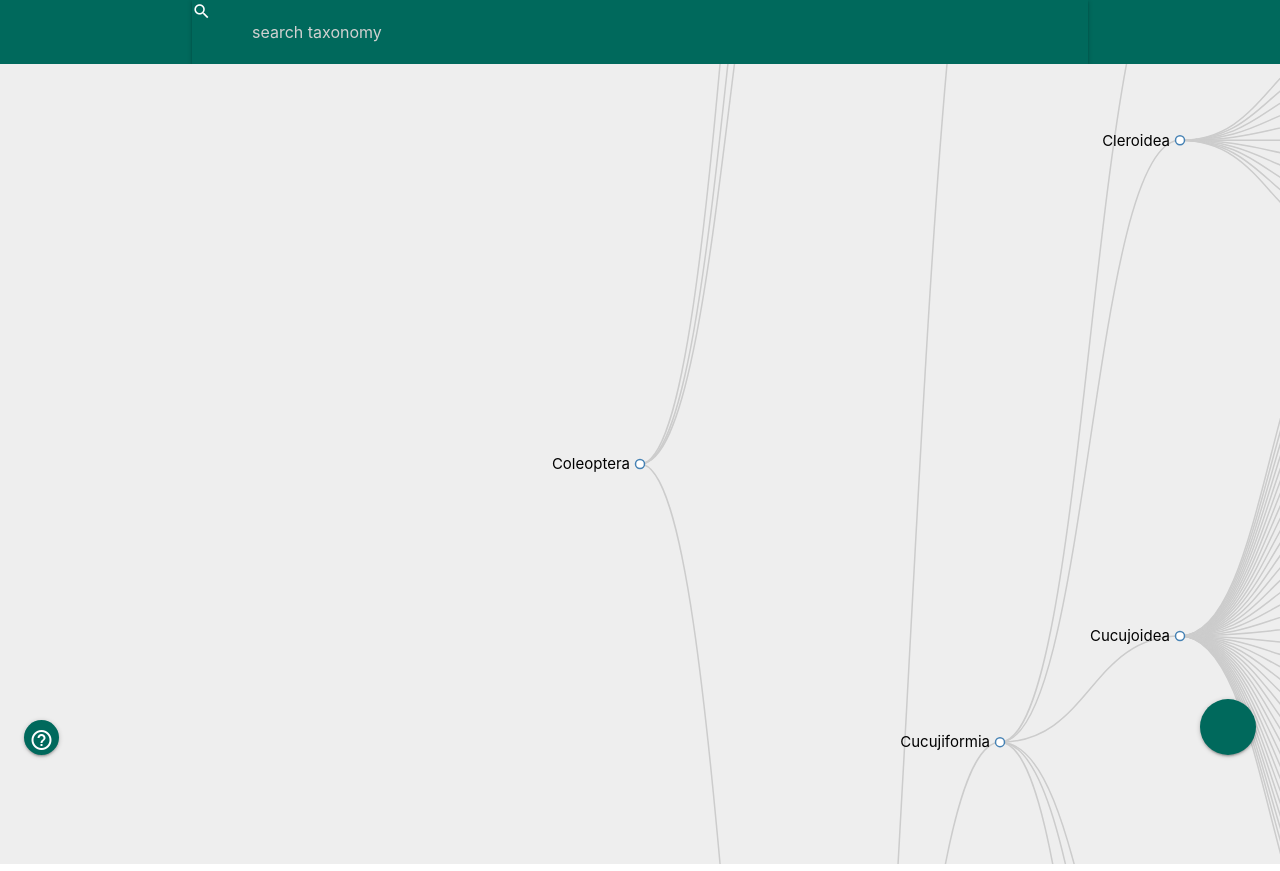
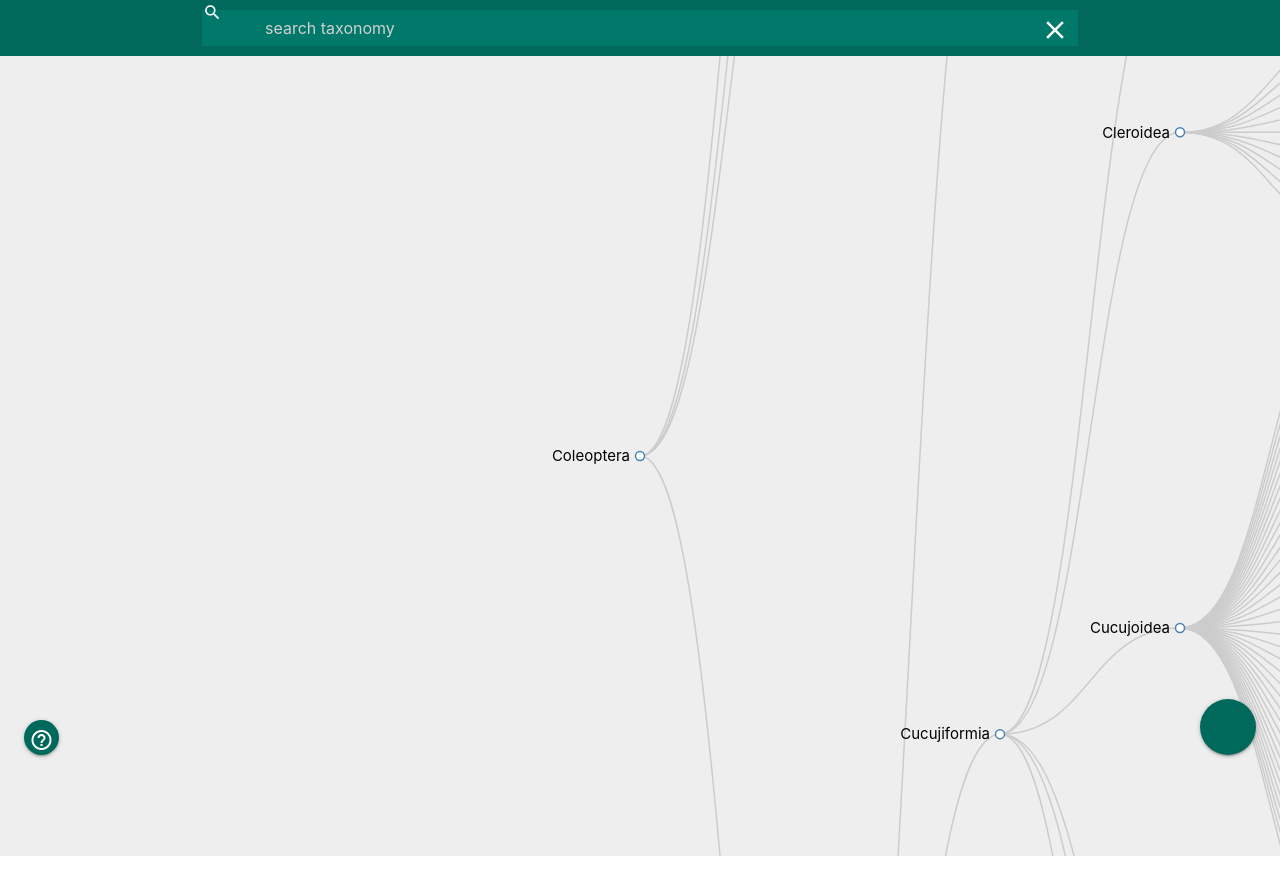
Before and after one commit to Treblesteph/beetlestree, a plain HTML site: page index.html in a window 1280 px wide. Drawn offline with nearby package versions, Linux system fonts and the light colour scheme.

Commit message:
Finishing off pretty search bar and starting help and info modal.

```diff
--- a/index.html
+++ b/index.html
@@ -2,7 +2,7 @@
 <html>
   <head>
     <meta charset="utf-8">
-    <link href="assets/favicon.png" rel="icon" type="image/png"/>
+    <link href="assets/beetlefav.png" rel="icon" type="image/png"/>
     <link href="styles/treestyle.css" rel="stylesheet" type="text/css">
     <link rel="stylesheet" href="https://cdnjs.cloudflare.com/ajax/libs/materialize/0.97.3/css/materialize.min.css">
     <link href="https://fonts.googleapis.com/icon?family=Material+Icons" rel="stylesheet">
@@ -16,36 +16,38 @@
   <body>
     <header class="teal darken-3">
       <div class="container">
-        <div class="nav-wrapper">
-          <nav class="teal darken-3">
+        <div class="nav-wrapper" id="search-outer-wrapper">
+          <nav class="teal darken-2 z-depth-1" id="search-inner-wrapper">
             <div class="nav-wrapper">
-              <form>
+              <form id="search-form">
                 <div class="input-field">
-                  <input id="search" placeholder="search taxonomy" type="search" required>
-                  <label for="search"><i class="material-icons">search</i></label>
+                  <input class="teal darken-2" id="search" placeholder="search taxonomy" type="search" required>
+                  <label for="search"><i class="material-icons" id="search-icon">search</i></label>
                   <i class="material-icons">close</i>
                 </div>
               </form>
             </div>
           </nav>
 
-          <a href="#!" class="btn-floating tooltipped waves-effect waves-circle waves-yellow teal darken-3"
+          <!-- Modal trigger -->
+          <a href="#modal1" class="btn-floating tooltipped waves-effect waves-circle modal-trigger waves-yellow teal darken-3"
              data-position="top" data-delay="50" data-tooltip="more info" style="position: absolute; bottom: 45px; left:24px;">
             <i class="material-icons">help_outline</i>
           </a>
 
+          <!-- Tree tools -->
           <div class="fixed-action-btn horizontal click-to-toggle" style="bottom: 45px; right: 24px;">
             <a class="btn-floating btn-large teal darken-3">
               <i class="large mdi-navigation-menu"></i>
             </a>
             <ul>
-              <li><a class="btn-floating tooltipped lime darken-2" data-position="top" data-delay="50" data-tooltip="expand/collapse all">
+              <li><a class="btn-floating tooltipped lime darken-2" data-position="top" data-delay="50" data-tooltip="collapse all">
                     <i class="material-icons">add</i></a></li>
-              <li><a class="btn-floating tooltipped amber lighten-2" data-position="top" data-delay="50" data-tooltip="expand/collapse suborders">
+              <li><a class="btn-floating tooltipped amber lighten-2" data-position="top" data-delay="50" data-tooltip="collapse suborders">
                     <i class="material-icons">add</i></a></li>
-              <li><a class="btn-floating tooltipped deep-orange lighten-1" data-position="top" data-delay="50" data-tooltip="expand/collapse infraorders">
+              <li><a class="btn-floating tooltipped deep-orange lighten-1" data-position="top" data-delay="50" data-tooltip="collapse infraorders">
                     <i class="material-icons">add</i></a></li>
-              <li><a class="btn-floating tooltipped red lighten-1"  data-position="top" data-delay="50" data-tooltip="expand/collapse superfamilies">
+              <li><a class="btn-floating tooltipped red lighten-1"  data-position="top" data-delay="50" data-tooltip="collapse superfamilies">
                     <i class="material-icons">add</i></a></li>
             </ul>
           </div>
@@ -53,6 +55,18 @@
         </div>
       </div>
     </header>
+
+    <!-- Modal Structure -->
+    <div id="modal1" class="modal">
+      <div class="modal-content">
+        <h4>Modal Header</h4>
+        <p>A bunch of text</p>
+      </div>
+      <div class="modal-footer">
+        <a href="#!" class=" modal-action modal-close waves-effect waves-green btn-flat">Agree</a>
+      </div>
+    </div>
+
     <main>
     </main>
     <div id="tree-container">
--- a/styles/treestyle.css
+++ b/styles/treestyle.css
@@ -11,6 +11,41 @@ coral: #F24E4E red lighten-1 #ef5350
   box-shadow: none;
   color: #fff;
   width: 100%;
+}
+
+#search-outer-wrapper {
+  padding: 10px;
+}
+
+#search-inner-wrapper {
+  height: 36px;
+  box-shadow: none !important;
+}
+
+#search-form, #search {
+  height: 36px;
+  margin: 0;
+  line-height: normal;
+}
+
+#search-form .input-field {
+  height: 36px;
+  margin: 0;
+  line-height: normal;
+  padding-left: 3px;
+}
+
+#search-form .input-field input[type=search]:focus {
+  color: #fff;
+}
+
+#search-form .material-icons {
+  padding-top: 6px;
+  padding-left: 1px;
+  width: 24px;
+  height: 24px;
+  line-height: 28px;
+  color: #fff;
 }
 
 .node {
```
